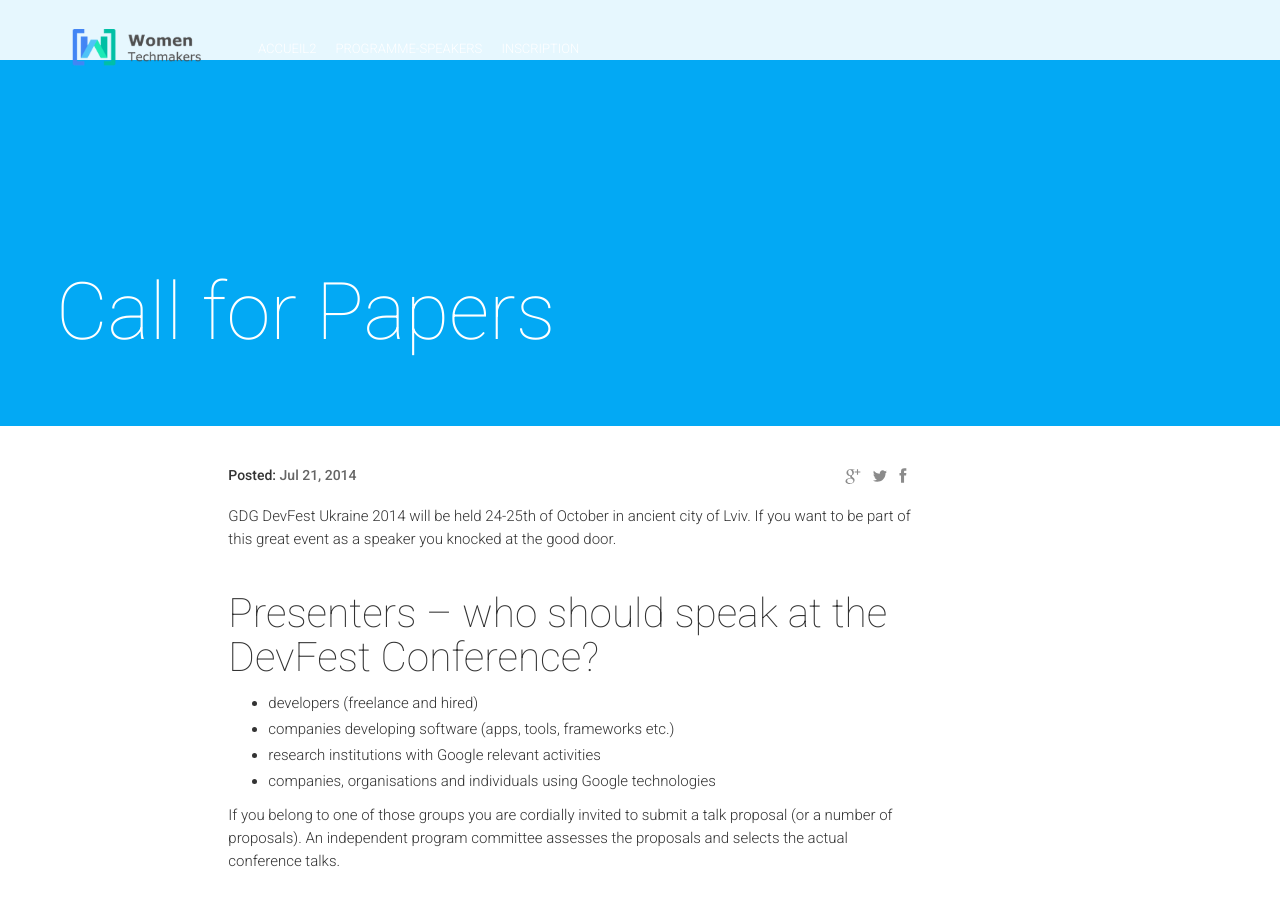
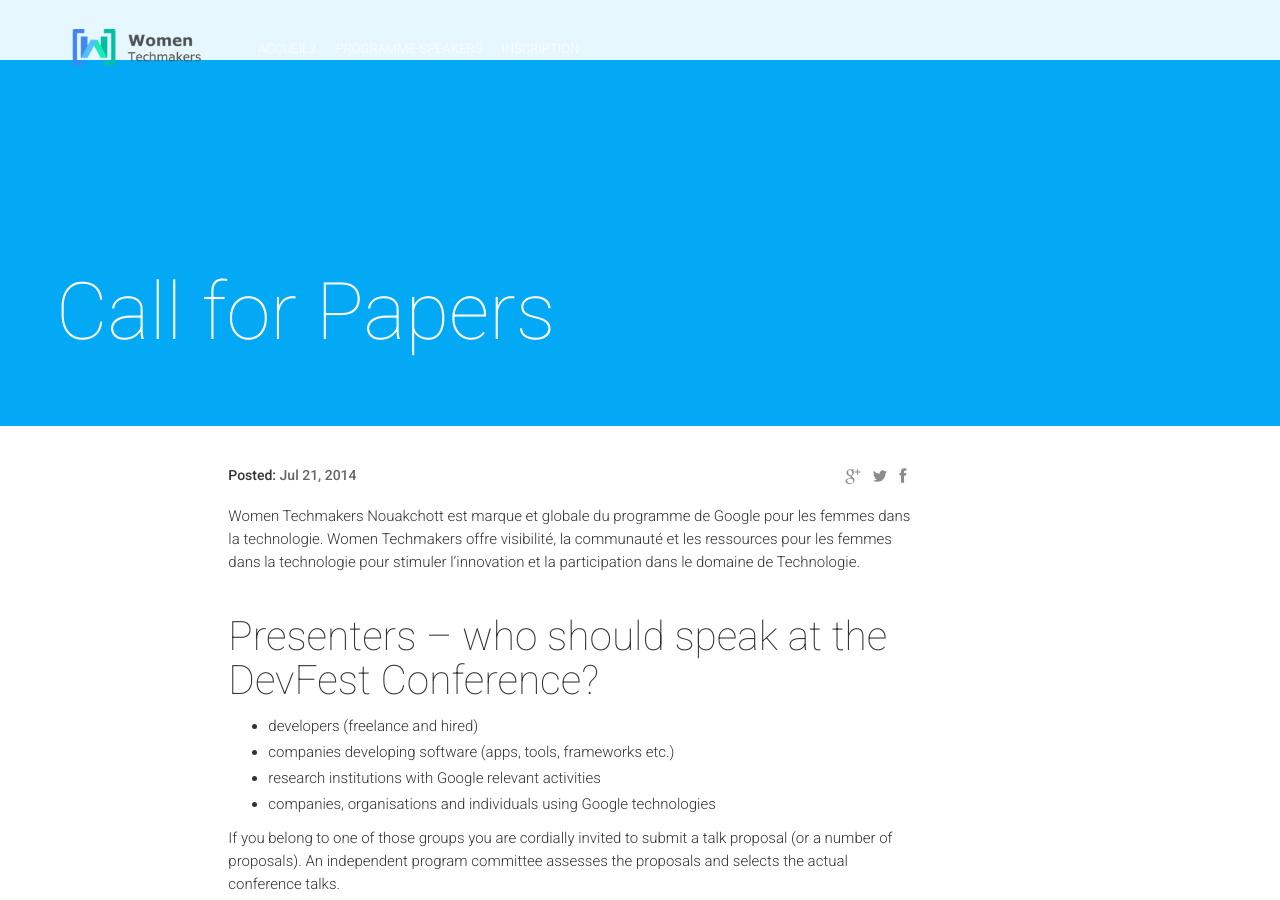
Before and after one commit to gdg-nouakchott/womentechmakers, a Jekyll site: the page built from _posts/2014-07-21-call-for-papers.markdown, in a window 1280 px wide and 900 px high. Built offline with Jekyll 4.4.1, drawn with Linux system fonts in a browser that asks for light colours; nearby versions of some CDN libraries; comment, search, counter and statistics services are not loaded.

Commit message:
Update 2014-07-21-call-for-papers.markdown

```diff
--- a/_posts/2014-07-21-call-for-papers.markdown
+++ b/_posts/2014-07-21-call-for-papers.markdown
@@ -4,7 +4,7 @@ title:  "Call for Papers"
 date:   2014-07-21 09:00:00
 isStaticPost: false
 ---
-GDG DevFest Ukraine 2014 will be held 24-25th of October in ancient city of Lviv. If you want to be part of this great event as a speaker you knocked at the good door.
+Women Techmakers Nouakchott est marque et globale du programme de Google pour les femmes dans la technologie. Women Techmakers offre visibilité, la communauté et les ressources pour les femmes dans la technologie pour stimuler l'innovation et la participation dans le domaine de Technologie.
 
 #### Presenters – who should speak at the DevFest Conference?
 
```
